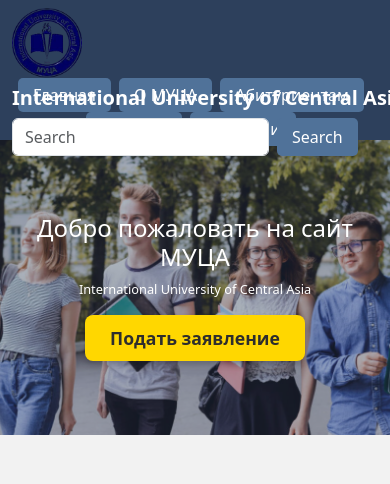
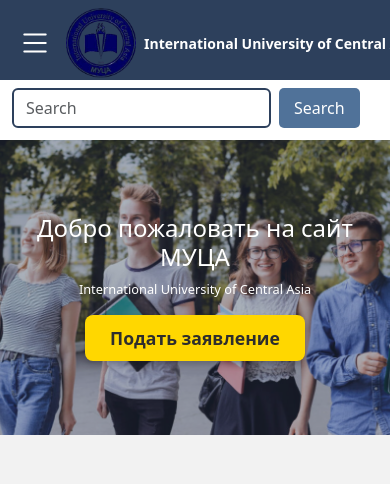
Before and after one commit to David-99-it/-, a Django app: page / in a window 390 px wide. Shown: the top 484 px of the page. Run offline with Django 5.2, Linux system fonts and the light colour scheme; data comes from the database, SQL or seed files in the repository.

Commit message:
Добавил адаптивность

```diff
--- a/main/templates/main/layout.html
+++ b/main/templates/main/layout.html
@@ -20,7 +20,6 @@
     background-color: #2D405C;
     padding: 40px 0;              /* отступы сверху и снизу */
 }
-
 .footer-content {
     max-width: 1200px;            /* ограничиваем ширину */
     margin: 0 auto;               /* центрируем */
@@ -82,7 +81,7 @@
     top: 0;
     left: 0;
     width: 100%;
-    height: 70px;      /* явная высота */
+    height: 80px;      /* явная высота */
     z-index: 1030;
 }
 
@@ -98,23 +97,125 @@
 
 /* Контент под navbar’ами */
 body {
-    padding-top: 140px; /* 70 + 70 = высота обоих navbar’ов */
+    padding-top: 150px; /* 70 + 80 = высота обоих navbar’ов */
+}
+/* ===== BURGER ===== */
+.burger-btn {
+    display: none;
+    background: none;
+    border: none;
+    color: white;
+    font-size: 34px;
 }
 
+/* Burger menu */
+.burger-menu {
+    position: fixed;
+    top: 0;
+    left: -75%;
+    width: 75%;
+    height: 100vh;
+    background-color: #2D405C;
+    padding: 90px 20px 20px;
+    display: flex;
+    flex-direction: column;
+    gap: 15px;
+    transition: left 0.3s ease;
+    z-index: 2000;
+}
+
+.burger-menu button {
+    background-color: #507299;
+    color: white;
+    border: none;
+    padding: 12px;
+    border-radius: 6px;
+    font-size: 18px;
+}
+
+.burger-menu.active {
+    left: 0;
+}
+
+/* Close button */
+.close-btn {
+    position: absolute;
+    top: 20px;
+    right: 20px;
+    background: none;
+    font-size: 36px;
+    color: white;
+    border: none;
+}
+
+
+/* ===== ADAPTIVE ===== */
+@media (max-width: 850px) {
+    #navbar1 {
+        display: none;
+    }
+
+    .burger-btn {
+        display: block;
+    }
+
+    .navbar-brand {
+        font-size: 14px;
+    }
+
+    .search-form {
+        max-width: 200px;
+    }
+    .fixed-bottom-center {
+        position: fixed;       /* фиксируем относительно окна */
+        bottom: 0;             /* снизу */
+        left: 50%;             /* сдвигаем в центр по горизонтали */
+        transform: translateX(-50%); /* корректируем центрирование */
+
+        width: 50%;            /* занимает половину экрана */
+        max-width: 400px;      /* максимум можно задать */
+        padding: 10px;
+        background-color: rgba(255,255,255,0.9); /* для наглядности */
+        box-shadow: 0 -2px 10px rgba(0,0,0,0.2);
+        border-radius: 10px;
+        z-index: 2000;         /* чтобы быть поверх всего */
+    }
+}
+@media (max-width: 628px){
+    .form-control{
+        width: 300px;
+        border: 2px solid #2D405C; /* золотистая рамка */
+        margin-top: 10px;
+    }
+    .btn{
+        margin-top: 10px;
+    }
+}
     </style>
 </head>
 
 <body>
     <nav class="navbar" id="navbar">
-  <div class="container-fluid navbar-center">
-    <img class="college_img" src="{% static 'img/Колледж.png' %}" alt="college">
-    <a class="navbar-brand">International University of Central Asia</a>
-    <form class="d-flex" role="search">
+  <div class="container-fluid d-flex align-items-center justify-content-between">
+
+    <div class="d-flex align-items-center gap-2">
+      <button class="burger-btn" id="burgerBtn">
+        <i class="bi bi-list"></i>
+      </button>
+
+      <img class="college_img" src="{% static 'img/Колледж.png' %}" alt="college">
+      <a class="navbar-brand">International University of Central Asia</a>
+    </div>
+
+    <form class="d-flex search-form" role="search">
       <input class="form-control me-2" type="search" placeholder="Search">
       <button class="btn" type="submit">Search</button>
     </form>
+
   </div>
 </nav>
+
+
 
 <nav class="navbar" id="navbar1">
   <form class="container-fluid d-flex justify-content-center">
@@ -125,6 +226,16 @@ body {
 <button class="btn me-2" type="button" onclick="location.href='{% url 'jobs' %}'">Вакансии</button>
   </form>
 </nav>
+
+<div class="burger-menu" id="burgerMenu">
+  <button class="close-btn" id="closeBurger">&times;</button>
+
+  <button onclick="location.href='{% url 'home' %}'">Главная</button>
+  <button onclick="location.href='{% url 'about' %}'">О МУЦА</button>
+  <button onclick="location.href='{% url 'apply' %}'">Абитуриентам</button>
+  <button onclick="location.href='{% url 'news_list' %}'">Новости</button>
+  <button onclick="location.href='{% url 'jobs' %}'">Вакансии</button>
+</div>
 
  <main>
         {% block content %}
@@ -146,6 +257,20 @@ body {
 </div>
 
 </body>
+<script>
+  const burgerBtn = document.getElementById('burgerBtn');
+  const burgerMenu = document.getElementById('burgerMenu');
+  const closeBurger = document.getElementById('closeBurger');
+
+  burgerBtn.onclick = () => {
+    burgerMenu.classList.add('active');
+  }
+
+  closeBurger.onclick = () => {
+    burgerMenu.classList.remove('active');
+  }
+</script>
+
 <script src="https://cdn.jsdelivr.net/npm/bootstrap@5.3.3/dist/js/bootstrap.bundle.min.js"
     integrity="sha384-YvpcrYf0tY3lHB60NNkmXc5s9fDVZLESaAA55NDzOxhy9GkcIdslK1eN7N6jIeHz"
     crossorigin="anonymous"></script>
--- a/static/css/style.css
+++ b/static/css/style.css
@@ -35,7 +21,7 @@ html {
 }
 
 /* Hero секция прямо под navbar */
-.hero2-image, .hero3-image, .hero4-image, .hero5-image{
+.hero-image, .hero1-image, .hero2-image, .hero3-image, .hero4-image, .hero5-image{
     width: 100%;
     height: 50vh;                              /* занимает половину экрана */
     background-image: url('../img/Шляпы.webp'); /* путь к картинке */
@@ -47,6 +33,13 @@ html {
     overflow: hidden;
     border-radius: 0;
     box-shadow: none;
+    margin-top: -10px;
+}
+.hero-image{
+    background-image: url('../img/Студенты2.jpg');
+}
+.hero1-image{
+    background-image: url('../img/Новости1.jpg');
 }
 .hero3-image{
     background-image: url('../img/Вакансии.jpg');
```
Also changed, not shown: other parts of static/css/style.css (+0 -28 lines).
